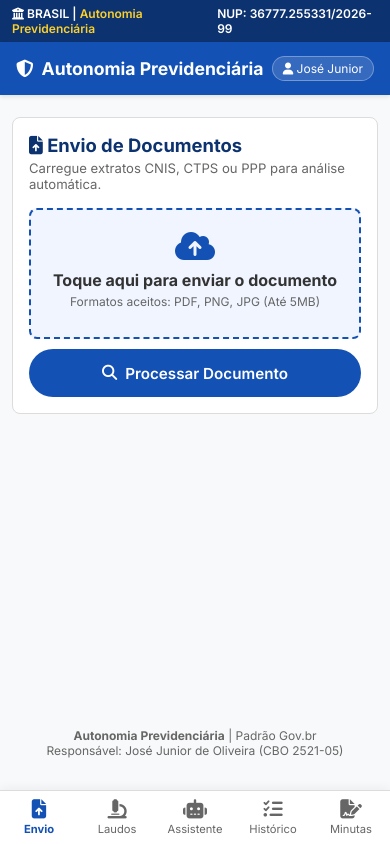
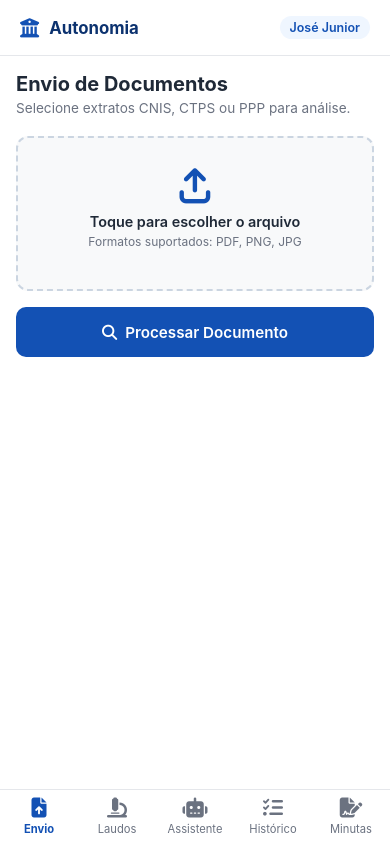
Before and after one commit to detetivepro15/autonomia-previdenciaria, a plain HTML site: page index.html in a window 390 px wide. Drawn offline with Linux system fonts and the light colour scheme.

Commit message:
Interface minimalista e limpa para smartphone estilo Gov Federal

```diff
--- a/css/style.css
+++ b/css/style.css
@@ -1,150 +1,117 @@
-/* DESIGN SYSTEM INSPIRADO NO GOV.BR - MOBILE FIRST */
+/* TEMA FEDERAL MINIMALISTA - MOBILE FIRST */
 :root {
-    --gov-blue: #1351b4;
-    --gov-dark-blue: #0c326f;
-    --gov-light-blue: #eaef25;
-    --gov-yellow: #fcd02c;
-    --gov-gray-bg: #f8f9fa;
-    --gov-card-bg: #ffffff;
-    --gov-text: #333333;
-    --gov-muted: #666666;
-    --gov-border: #dcdcdc;
-    --gov-success: #168821;
-    --gov-warning: #e65100;
+    --fed-blue: #1351b4;
+    --fed-blue-dark: #0c326f;
+    --fed-bg: #ffffff;
+    --fed-card-bg: #f8f9fa;
+    --fed-text: #1f2937;
+    --fed-subtext: #6b7280;
+    --fed-border: #e5e7eb;
+    --fed-accent: #2563eb;
 }
 
-* { box-sizing: border-box; margin: 0; padding: 0; font-family: 'Inter', system-ui, -apple-system, sans-serif; }
+* {
+    box-sizing: border-box;
+    margin: 0;
+    padding: 0;
+    font-family: -apple-system, BlinkMacSystemFont, "Segoe UI", Roboto, sans-serif;
+}
 
 body {
-    background-color: var(--gov-gray-bg);
-    color: var(--gov-text);
+    background-color: var(--fed-bg);
+    color: var(--fed-text);
     display: flex;
     flex-direction: column;
     min-height: 100vh;
-    padding-bottom: 70px; /* Espaço para o menu móvel inferior */
+    padding-bottom: 75px;
 }
 
-/* Barra do Governo */
-.gov-top-bar {
-    background: var(--gov-dark-blue);
-    color: #ffffff;
-    font-size: 0.75rem;
-    padding: 6px 12px;
+/* Cabeçalho Limpo */
+header {
+    background: #ffffff;
+    border-bottom: 1px solid var(--fed-border);
+    padding: 16px 20px;
     display: flex;
     justify-content: space-between;
     align-items: center;
+    position: sticky;
+    top: 0;
+    z-index: 100;
+}
+
+.brand {
+    display: flex;
+    align-items: center;
+    gap: 10px;
+    font-weight: 700;
+    font-size: 1.05rem;
+    color: var(--fed-blue-dark);
+}
+
+.brand i { color: var(--fed-blue); font-size: 1.2rem; }
+
+.user-tag {
+    font-size: 0.78rem;
+    background: #eff6ff;
+    color: var(--fed-blue);
+    padding: 4px 10px;
+    border-radius: 20px;
     font-weight: 600;
 }
 
-.gov-top-bar span { color: var(--gov-yellow); }
-
-/* Cabeçalho Principal */
-header {
-    background: var(--gov-blue);
-    color: #ffffff;
-    padding: 14px 16px;
-    display: flex;
-    justify-content: space-between;
-    align-items: center;
-    box-shadow: 0 2px 4px rgba(0,0,0,0.1);
-}
-
-header h1 {
-    font-size: 1.1rem;
-    font-weight: 700;
-    display: flex;
-    align-items: center;
-    gap: 8px;
-}
-
-.user-badge {
-    background: rgba(255,255,255,0.15);
-    padding: 4px 10px;
-    border-radius: 16px;
-    font-size: 0.75rem;
-    border: 1px solid rgba(255,255,255,0.3);
-}
-
-/* Contêiner Geral */
+/* Áreas Principais */
 .app-container {
-    padding: 12px;
-    max-width: 1000px;
+    padding: 16px;
+    max-width: 600px;
     margin: 0 auto;
     width: 100%;
 }
 
-/* Sidebar Oculta no Mobile e visível no Desktop */
-.sidebar { display: none; }
-
-/* Menu Fixo Inferior no Celular */
-.mobile-nav {
-    position: fixed;
-    bottom: 0;
-    left: 0;
-    right: 0;
-    background: #ffffff;
-    display: flex;
-    justify-content: space-around;
-    align-items: center;
-    border-top: 1px solid var(--gov-border);
-    padding: 8px 0;
-    z-index: 1000;
-    box-shadow: 0 -2px 10px rgba(0,0,0,0.05);
+.tab-content {
+    display: none;
 }
 
-.mobile-nav button {
-    background: transparent;
-    border: none;
-    color: var(--gov-muted);
-    font-size: 0.7rem;
-    display: flex;
-    flex-direction: column;
-    align-items: center;
-    gap: 4px;
-    cursor: pointer;
-    flex: 1;
+.tab-content.active {
+    display: block;
 }
 
-.mobile-nav button i { font-size: 1.2rem; }
-
-.mobile-nav button.active {
-    color: var(--gov-blue);
+.page-title {
+    font-size: 1.25rem;
     font-weight: 700;
-}
-
-/* Abas de Conteúdo */
-.tab-content {
-    display: none;
-    background: var(--gov-card-bg);
-    padding: 16px;
-    border-radius: 8px;
-    border: 1px solid var(--gov-border);
-    margin-top: 10px;
-}
-
-.tab-content.active { display: block; }
-
-.tab-title {
-    font-size: 1.15rem;
-    color: var(--gov-dark-blue);
-    font-weight: 700;
+    color: var(--fed-text);
     margin-bottom: 4px;
 }
 
-.tab-subtitle {
-    font-size: 0.82rem;
-    color: var(--gov-muted);
-    margin-bottom: 16px;
+.page-desc {
+    font-size: 0.85rem;
+    color: var(--fed-subtext);
+    margin-bottom: 20px;
 }
 
-/* Botões Estilo Gov.br */
-.btn-gov-primary {
+/* Área de Upload Clean */
+.clean-upload {
+    background: var(--fed-card-bg);
+    border: 2px dashed #cbd5e1;
+    border-radius: 12px;
+    padding: 30px 20px;
+    text-align: center;
+    cursor: pointer;
+    transition: background 0.2s;
+}
+
+.clean-upload:active { background: #f1f5f9; }
+.clean-upload i { font-size: 2.2rem; color: var(--fed-blue); margin-bottom: 10px; }
+.clean-upload p { font-size: 0.9rem; font-weight: 600; color: var(--fed-text); }
+.clean-upload span { font-size: 0.75rem; color: var(--fed-subtext); display: block; margin-top: 4px; }
+
+/* Botões do App */
+.btn-federal {
     width: 100%;
-    min-height: 48px;
-    background: var(--gov-blue);
+    height: 50px;
+    background: var(--fed-blue);
     color: #ffffff;
     border: none;
-    border-radius: 24px;
+    border-radius: 10px;
     font-size: 0.95rem;
     font-weight: 600;
     display: flex;
@@ -152,88 +119,123 @@
     justify-content: center;
     gap: 8px;
     cursor: pointer;
-    margin-top: 10px;
+    margin-top: 16px;
 }
 
-.btn-gov-primary:active { background: var(--gov-dark-blue); }
+.btn-federal:active { background: var(--fed-blue-dark); }
 
-/* Caixas de Upload e Resultados */
-.upload-box {
-    border: 2px dashed var(--gov-blue);
-    background: #f0f5ff;
-    border-radius: 8px;
-    padding: 20px;
-    text-align: center;
-    cursor: pointer;
-    margin-top: 12px;
+/* Bloco de Resultado */
+.result-card {
+    background: var(--fed-card-bg);
+    border: 1px solid var(--fed-border);
+    border-radius: 12px;
+    padding: 16px;
+    margin-top: 16px;
+    font-size: 0.88rem;
+    line-height: 1.6;
+    white-space: pre-wrap;
+    color: var(--fed-text);
 }
 
-.upload-box i { font-size: 2rem; color: var(--gov-blue); margin-bottom: 8px; }
-
-.result-box {
-    background: #f8fafc;
-    border-left: 4px solid var(--gov-blue);
-    border: 1px solid var(--gov-border);
-    padding: 14px;
-    border-radius: 6px;
-    margin-top: 15px;
-    font-size: 0.88rem;
-    line-height: 1.5;
-    white-space: pre-wrap;
+/* Chat Minimalista */
+.chat-container {
+    display: flex;
+    flex-direction: column;
+    height: 380px;
+    background: var(--fed-card-bg);
+    border: 1px solid var(--fed-border);
+    border-radius: 12px;
+    overflow: hidden;
 }
 
-/* Chat Mobile */
-.chat-box {
-    height: 300px;
+.chat-messages {
+    flex: 1;
+    padding: 14px;
     overflow-y: auto;
-    background: #f4f6f9;
-    border: 1px solid var(--gov-border);
-    border-radius: 8px;
-    padding: 12px;
     display: flex;
     flex-direction: column;
     gap: 10px;
 }
 
-.chat-msg {
-    max-width: 85%;
-    padding: 10px 12px;
-    border-radius: 8px;
+.msg {
+    max-width: 82%;
+    padding: 10px 14px;
+    border-radius: 12px;
     font-size: 0.85rem;
+    line-height: 1.4;
 }
 
-.chat-msg.ia { background: #e3eeff; color: var(--gov-dark-blue); align-self: flex-start; }
-.chat-msg.user { background: var(--gov-blue); color: #ffffff; align-self: flex-end; }
-
-.chat-input-group {
-    display: flex;
-    gap: 8px;
-    margin-top: 10px;
+.msg.ia {
+    background: #ffffff;
+    border: 1px solid var(--fed-border);
+    color: var(--fed-text);
+    align-self: flex-start;
 }
 
-.chat-input {
-    flex: 1;
-    min-height: 48px;
-    padding: 0 12px;
-    border: 1px solid var(--gov-border);
-    border-radius: 24px;
-    font-size: 0.9rem;
-    outline: none;
+.msg.user {
+    background: var(--fed-blue);
+    color: #ffffff;
+    align-self: flex-end;
 }
 
-/* Rodapé */
-footer {
-    text-align: center;
-    padding: 16px;
-    font-size: 0.75rem;
-    color: var(--gov-muted);
-    margin-top: auto;
+.chat-bar {
+    display: flex;
+    padding: 10px;
+    background: #ffffff;
+    border-top: 1px solid var(--fed-border);
+    gap: 8px;
 }
 
-/* Adaptação para Telas Maiores (Desktop) */
-@media (min-width: 768px) {
-    body { padding-bottom: 0; }
-    .mobile-nav { display: none; }
-    .app-container { display: flex; gap: 20px; }
-    .sidebar { display: block; width: 260px; }
+.chat-bar input {
+    flex: 1;
+    border: 1px solid var(--fed-border);
+    border-radius: 20px;
+    padding: 0 14px;
+    font-size: 0.88rem;
+    outline: none;
+    height: 42px;
 }
+
+.chat-bar button {
+    width: 42px;
+    height: 42px;
+    border-radius: 50%;
+    background: var(--fed-blue);
+    color: white;
+    border: none;
+    cursor: pointer;
+}
+
+/* Menu de Navegação Inferior (Estilo App) */
+.nav-bottom {
+    position: fixed;
+    bottom: 0;
+    left: 0;
+    right: 0;
+    background: #ffffff;
+    border-top: 1px solid var(--fed-border);
+    display: flex;
+    justify-content: space-around;
+    padding: 8px 0;
+    z-index: 200;
+}
+
+.nav-bottom button {
+    background: transparent;
+    border: none;
+    color: var(--fed-subtext);
+    font-size: 0.7rem;
+    display: flex;
+    flex-direction: column;
+    align-items: center;
+    gap: 4px;
+    flex: 1;
+    cursor: pointer;
+}
+
+.nav-bottom button i { font-size: 1.25rem; }
+
+.nav-bottom button.active {
+    color: var(--fed-blue);
+    font-weight: 700;
+}
--- a/index.html
+++ b/index.html
@@ -3,82 +3,86 @@
 <head>
     <meta charset="UTF-8">
     <meta name="viewport" content="width=device-width, initial-scale=1.0">
-    <title>Autonomia Previdenciária | Gov.br Style</title>
-    <link href="https://fonts.googleapis.com/css2?family=Inter:wght@400;600;700&display=swap" rel="stylesheet">
+    <title>Autonomia Previdenciária</title>
     <link rel="stylesheet" href="https://cdnjs.cloudflare.com/ajax/libs/font-awesome/6.4.0/css/all.min.css">
     <link rel="stylesheet" href="css/style.css">
 </head>
 <body>
-    <div class="gov-top-bar">
-        <div><i class="fa-solid fa-building-columns"></i> BRASIL | <span>Autonomia Previdenciária</span></div>
-        <div>NUP: 36777.255331/2026-99</div>
+
+    <header>
+        <div class="brand">
+            <i class="fa-solid fa-building-columns"></i> Autonomia
         </div>
-    <header>
-        <h1><i class="fa-solid fa-shield-halved"></i> Autonomia Previdenciária</h1>
-        <div class="user-badge"><i class="fa-solid fa-user"></i> José Junior</div>
+        <div class="user-tag">José Junior</div>
     </header>
 
     <div class="app-container">
-        <main class="workspace">
-            <!-- ABA 1: ENVIO MANUAL -->
+        <!-- 1. ENVIO -->
         <div id="busca-auto" class="tab-content active">
-                <div class="tab-title"><i class="fa-solid fa-file-arrow-up"></i> Envio de Documentos</div>
-                <div class="tab-subtitle">Carregue extratos CNIS, CTPS ou PPP para análise automática.</div>
+            <div class="page-title">Envio de Documentos</div>
+            <div class="page-desc">Selecione extratos CNIS, CTPS ou PPP para análise.</div>
 
-                <div class="upload-box" onclick="document.getElementById('file-input').click()">
-                    <i class="fa-solid fa-cloud-arrow-up"></i>
-                    <p><strong>Toque aqui para enviar o documento</strong></p>
-                    <p style="font-size:0.75rem; color:var(--gov-muted); margin-top:4px;">Formatos aceitos: PDF, PNG, JPG (Até 5MB)</p>
+            <div class="clean-upload" onclick="document.getElementById('file-input').click()">
+                <i class="fa-solid fa-arrow-up-from-bracket"></i>
+                <p>Toque para escolher o arquivo</p>
+                <span>Formatos suportados: PDF, PNG, JPG</span>
                 <input type="file" id="file-input" accept=".pdf,.png,.jpg,.jpeg" style="display:none;" onchange="mostrarArquivoSelecionado(this)">
-                    <div id="file-info" style="margin-top:8px; font-weight:600; color:var(--gov-blue);"></div>
+                <div id="file-info" style="margin-top:10px; font-weight:600; color:var(--fed-blue);"></div>
             </div>
 
-                <button class="btn-gov-primary" onclick="enviarDocumentoManual()"><i class="fa-solid fa-magnifying-glass"></i> Processar Documento</button>
-                <div id="res-busca" class="result-box" style="display:none;"></div>
+            <button class="btn-federal" onclick="enviarDocumentoManual()">
+                <i class="fa-solid fa-magnifying-glass"></i> Processar Documento
+            </button>
+            <div id="res-busca" class="result-card" style="display:none;"></div>
         </div>
 
-            <!-- ABA 2: LAUDOS E PPP -->
+        <!-- 2. LAUDOS -->
         <div id="ppp" class="tab-content">
-                <div class="tab-title"><i class="fa-solid fa-microscope"></i> Auditoria de PPP / Laudos</div>
-                <div class="tab-subtitle">Análise de exposição a ruídos e agentes químicos.</div>
-                <button class="btn-gov-primary" onclick="analisarPPPAuto()"><i class="fa-solid fa-wand-magic-sparkles"></i> Auditar Laudos</button>
-                <div id="res-ppp" class="result-box" style="display:none;"></div>
+            <div class="page-title">Auditoria de Laudos</div>
+            <div class="page-desc">Diagnóstico de exposição a agentes nocivos.</div>
+            <button class="btn-federal" onclick="analisarPPPAuto()">
+                <i class="fa-solid fa-wand-magic-sparkles"></i> Auditar Laudos
+            </button>
+            <div id="res-ppp" class="result-card" style="display:none;"></div>
         </div>
 
-            <!-- ABA 3: CHAT IA -->
+        <!-- 3. CHAT -->
         <div id="chat" class="tab-content">
-                <div class="tab-title"><i class="fa-solid fa-brain"></i> Assistente IA (Gemini)</div>
-                <div class="tab-subtitle">Suporte técnico e interpretação das regras.</div>
-                <div class="chat-box" id="chat-messages">
-                    <div class="chat-msg ia">
-                        <strong>[Assistente Gov.br]:</strong> Olá! Envie sua dúvida sobre conversão de períodos ou exigências de laudos técnicos.
+            <div class="page-title">Assistente IA</div>
+            <div class="page-desc">Tire dúvidas sobre regras e enquadramentos.</div>
+            <div class="chat-container">
+                <div class="chat-messages" id="chat-messages">
+                    <div class="msg ia">
+                        Olá! Como posso ajudar na análise dos seus documentos previdenciários hoje?
                     </div>
                 </div>
-                <div class="chat-input-group">
-                    <input type="text" id="chat-input-text" class="chat-input" placeholder="Digite sua mensagem..." onkeypress="if(event.key === 'Enter') enviarMensagemChat()">
-                    <button class="btn-gov-primary" style="width: auto; padding: 0 16px;" onclick="enviarMensagemChat()"><i class="fa-solid fa-paper-plane"></i></button>
+                <div class="chat-bar">
+                    <input type="text" id="chat-input-text" placeholder="Digite sua mensagem..." onkeypress="if(event.key === 'Enter') enviarMensagemChat()">
+                    <button onclick="enviarMensagemChat()"><i class="fa-solid fa-paper-plane"></i></button>
+                </div>
             </div>
         </div>
 
-            <!-- ABA 4: HISTÓRICO CONTRIBUTIVO -->
+        <!-- 4. HISTÓRICO -->
         <div id="historico" class="tab-content">
-                <div class="tab-title"><i class="fa-solid fa-list-check"></i> Histórico Contributivo</div>
-                <div class="tab-subtitle">Consolidação e cálculo conforme normas pré/pós 1995.</div>
-                <div id="res-historico" class="result-box" style="margin-top:0;">Enve um documento na aba de envio para visualizar a soma final.</div>
+            <div class="page-title">Histórico Contributivo</div>
+            <div class="page-desc">Consolidação geral do tempo de contribuição.</div>
+            <div id="res-historico" class="result-card">Envie um documento na aba "Envio" para calcular o tempo total.</div>
         </div>
 
-            <!-- ABA 5: MINUTAS -->
+        <!-- 5. MINUTAS -->
         <div id="minuta" class="tab-content">
-                <div class="tab-title"><i class="fa-solid fa-file-signature"></i> Gerador de Minutas</div>
-                <div class="tab-subtitle">Sintetizador automático de rascunhos.</div>
-                <button class="btn-gov-primary" onclick="gerarMinutaAuto()"><i class="fa-solid fa-file-export"></i> Gerar Petição</button>
-                <div id="res-minuta" class="result-box" style="display:none;"></div>
+            <div class="page-title">Minuta Exordial</div>
+            <div class="page-desc">Rascunho sintetizado para conferência.</div>
+            <button class="btn-federal" onclick="gerarMinutaAuto()">
+                <i class="fa-solid fa-file-export"></i> Gerar Minuta
+            </button>
+            <div id="res-minuta" class="result-card" style="display:none;"></div>
         </div>
-        </main>
     </div>
 
-    <!-- NAVEGAÇÃO MÓVEL INFERIOR (BOTTOM NAV) -->
-    <nav class="mobile-nav">
+    <!-- MENU INFERIOR DE NAVEGAÇÃO -->
+    <nav class="nav-bottom">
         <button class="active" onclick="openTab('busca-auto', this)"><i class="fa-solid fa-file-arrow-up"></i>Envio</button>
         <button onclick="openTab('ppp', this)"><i class="fa-solid fa-microscope"></i>Laudos</button>
         <button onclick="openTab('chat', this)"><i class="fa-solid fa-robot"></i>Assistente</button>
@@ -86,11 +90,6 @@
         <button onclick="openTab('minuta', this)"><i class="fa-solid fa-file-signature"></i>Minutas</button>
     </nav>
 
-    <footer>
-        <p><strong>Autonomia Previdenciária</strong> | Padrão Gov.br</p>
-        <p>Responsável: José Junior de Oliveira (CBO 2521-05)</p>
-    </footer>
-
     <script src="js/app.js"></script>
 </body>
 </html>
```
Lines whose indentation alone changed are shown as unchanged.
